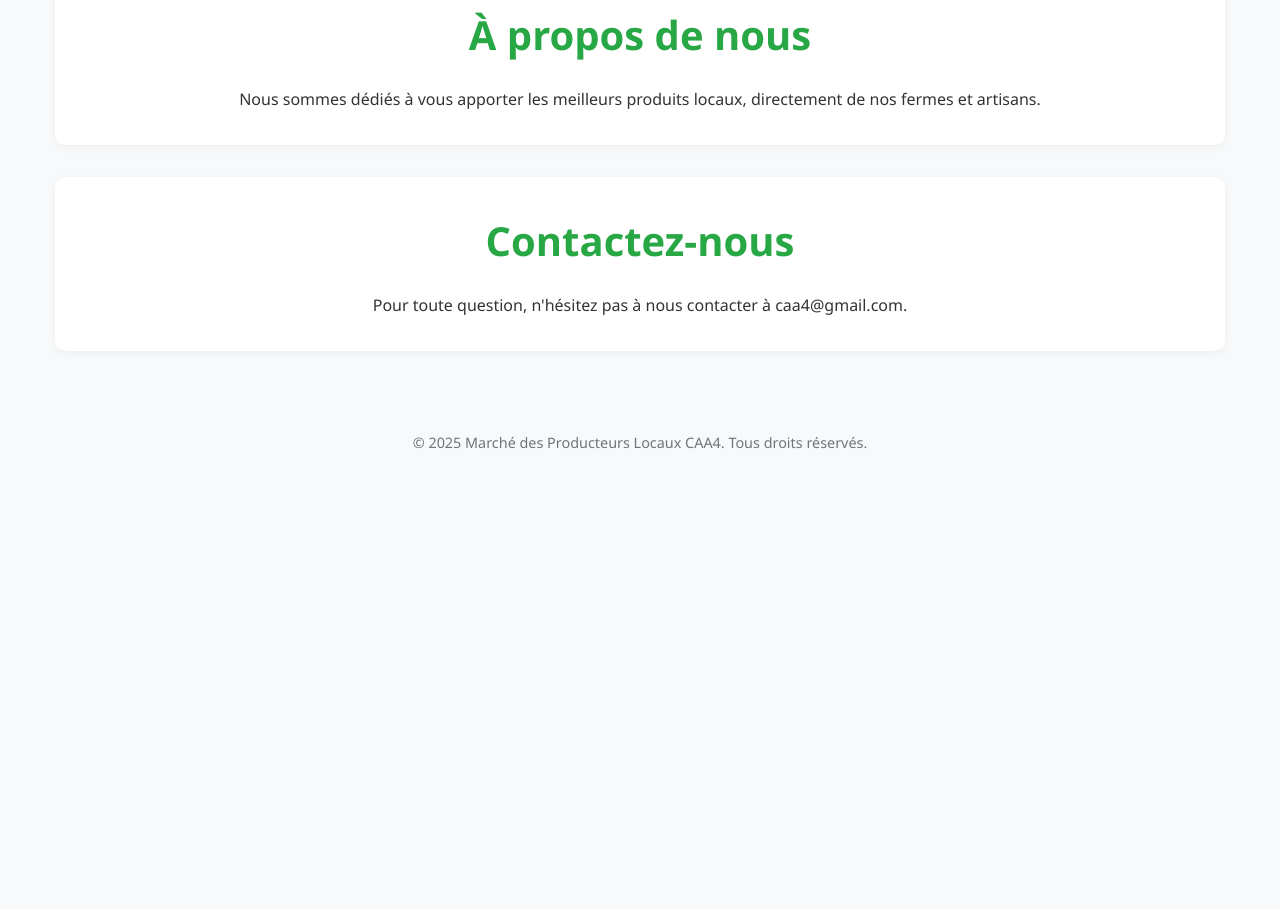
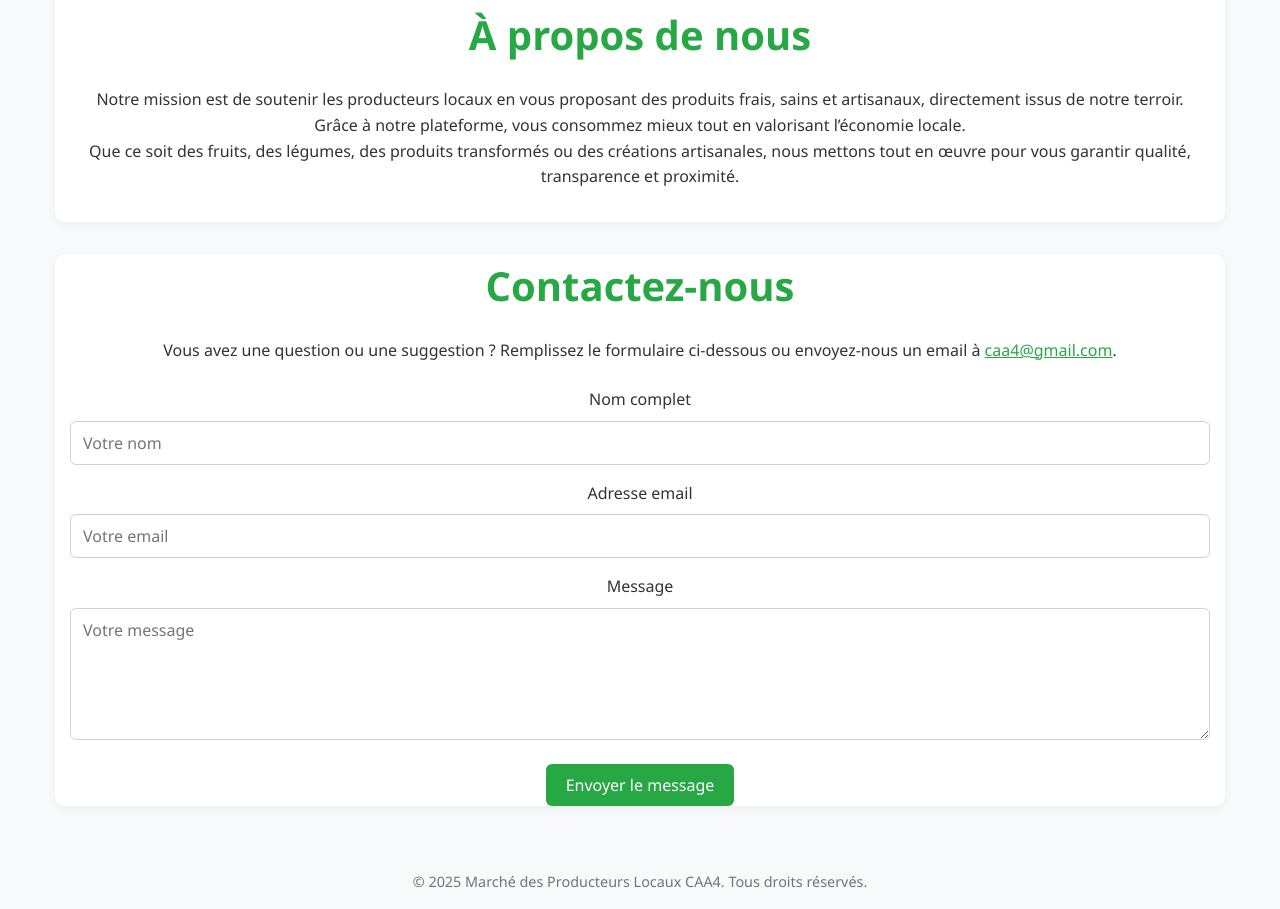
Before and after one commit to RotsyNyAina11/march-_locaux, a plain HTML site: page index.html in a window 1280 px wide. Shown: the part 2204-3113 px from the top of the page. Before the commit the page ends 2674 px from the top, so only its background shows below. Drawn offline with Linux system fonts and the light colour scheme.

Commit message:
vita ngamba

```diff
--- a/index.html
+++ b/index.html
@@ -105,13 +105,33 @@
 
         <section id="about">
             <h2>À propos de nous</h2>
-            <p>Nous sommes dédiés à vous apporter les meilleurs produits locaux, directement de nos fermes et artisans.</p>
+            <p>Notre mission est de soutenir les producteurs locaux en vous proposant des produits frais, sains et artisanaux, directement issus de notre terroir. Grâce à notre plateforme, vous consommez mieux tout en valorisant l’économie locale.</p>
+            <p>Que ce soit des fruits, des légumes, des produits transformés ou des créations artisanales, nous mettons tout en œuvre pour vous garantir qualité, transparence et proximité.</p>
         </section>
 
-        <section id="contact">
-            <h2>Contactez-nous</h2>
-            <p>Pour toute question, n'hésitez pas à nous contacter à caa4@gmail.com.</p>
-        </section>
+    <section id="contact" class="container">
+    <h2>Contactez-nous</h2>
+    <p style="margin-bottom: 1.5rem;">Vous avez une question ou une suggestion ? Remplissez le formulaire ci-dessous ou envoyez-nous un email à <a href="mailto:caa4@gmail.com" style="color: #28a745; text-decoration: underline;">caa4@gmail.com</a>.</p>
+
+    <form class="contact-form" action="#" method="POST">
+        <div class="form-group">
+        <label for="name">Nom complet</label>
+        <input type="text" id="name" name="name" placeholder="Votre nom" required />
+        </div>
+        <div class="form-group">
+        <label for="email">Adresse email</label>
+        <input type="email" id="email" name="email" placeholder="Votre email" required />
+        </div>
+        <div class="form-group">
+        <label for="message">Message</label>
+        <textarea id="message" name="message" rows="5" placeholder="Votre message" required></textarea>
+        </div>
+        <div class="form-group" style="text-align: center;">
+        <button type="submit" class="button">Envoyer le message</button>
+        </div>
+    </form>
+    </section>
+
 
     </main>
 
```
